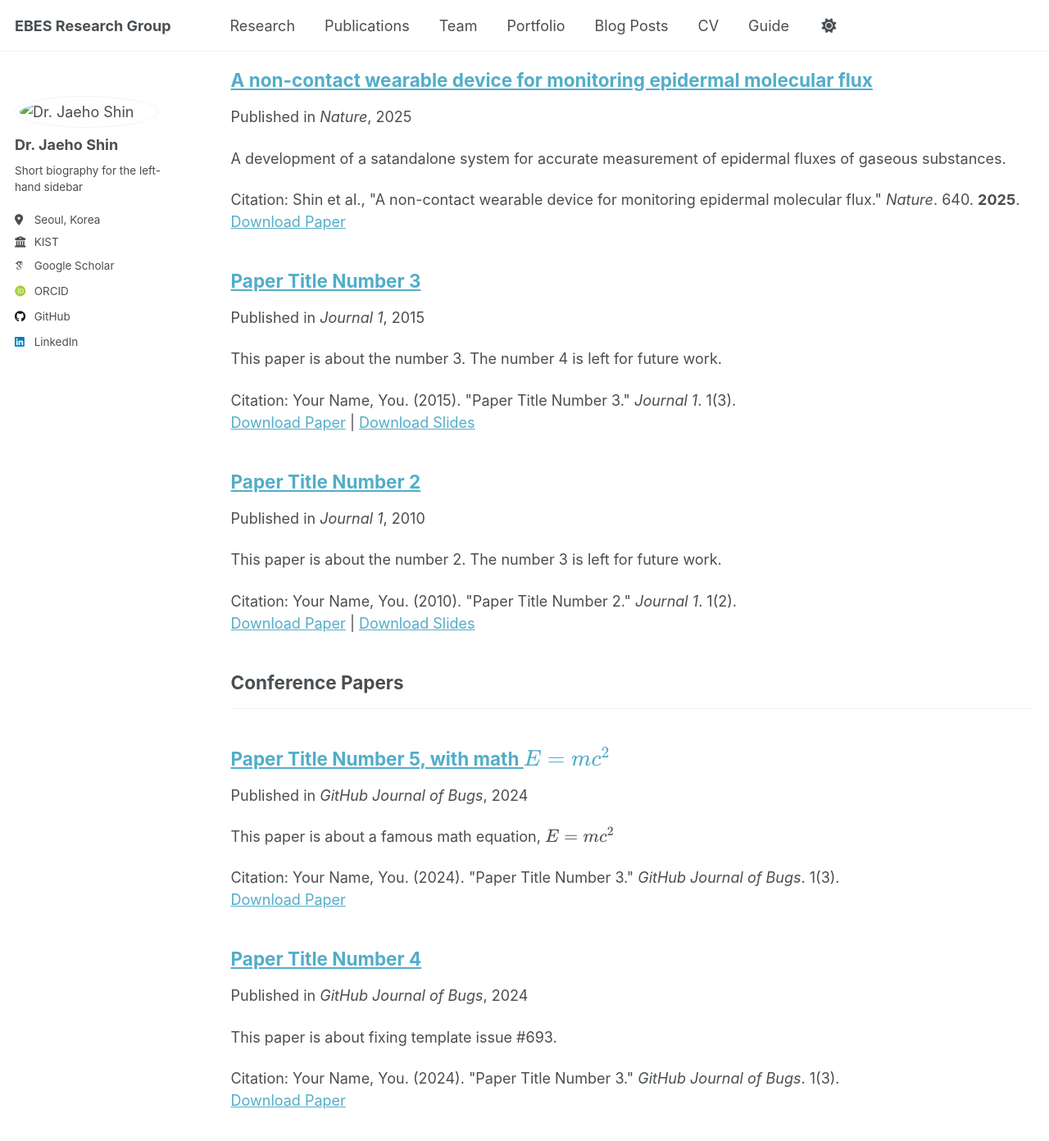
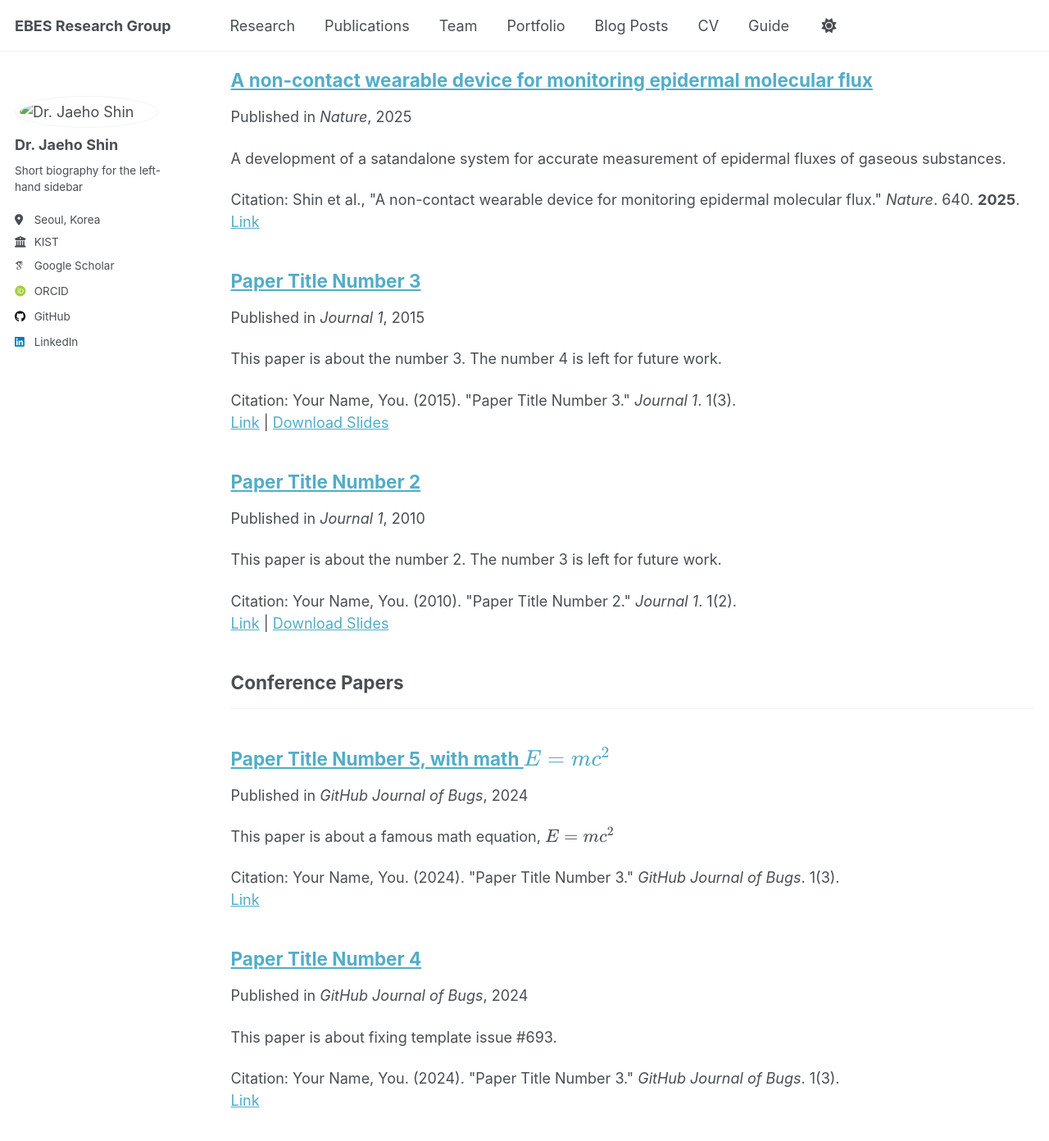
Before and after one commit to JaehoShin84/EBES-Group, a Jekyll site: the page built from _pages/publications.html, in a window 1280 px wide and 1400 px high, scrolled down 220 px. Shown: the top 1392 px of the window at 82% size. Built offline with Jekyll 4.4.1, drawn with Linux system fonts in a browser that asks for light colours; some web fonts are replaced; a script that is not in the unit is left out.

Commit message:
Update archive-single.html

```diff
--- a/_includes/archive-single.html
+++ b/_includes/archive-single.html
@@ -53,13 +53,13 @@
     {% endif %}
 
     {% if post.citation and post.paperurl and post.slidesurl and post.bibtexurl %}
-      <p>Citation: {{ post.citation }}<br /><a href="{{ post.paperurl }}">Download Paper</a> | <a href="{{ post.slidesurl }}">Download Slides</a> | <a href="{{ post.bibtexurl }}">Download Bibtex</a></p>
+      <p>Citation: {{ post.citation }}<br /><a href="{{ post.paperurl }}">Link</a> | <a href="{{ post.slidesurl }}">Download Slides</a> | <a href="{{ post.bibtexurl }}">Download Bibtex</a></p>
     {% elsif post.citation and post.paperurl and post.slidesurl %}
-      <p>Citation: {{ post.citation }}<br /><a href="{{ post.paperurl }}">Download Paper</a> | <a href="{{ post.slidesurl }}">Download Slides</a></p>
+      <p>Citation: {{ post.citation }}<br /><a href="{{ post.paperurl }}">Link</a> | <a href="{{ post.slidesurl }}">Download Slides</a></p>
     {% elsif post.citation and post.paperurl and post.bibtexurl %}
-      <p>Citation: {{ post.citation }}<br /><a href="{{ post.paperurl }}">Download Paper</a> | <a href="{{ post.bibtexurl }}">Download Bibtex</a></p>
+      <p>Citation: {{ post.citation }}<br /><a href="{{ post.paperurl }}">Link</a> | <a href="{{ post.bibtexurl }}">Download Bibtex</a></p>
     {% elsif post.citation and post.paperurl %}
-      <p>Citation: {{ post.citation }}<br /><a href="{{ post.paperurl }}">Download Paper</a></p>
+      <p>Citation: {{ post.citation }}<br /><a href="{{ post.paperurl }}">Link</a></p>
     {% elsif post.citation and post.slidesurl and post.bibtexurl %}
       <p>Citation: {{ post.citation }}<br /><a href="{{ post.slidesurl }}">Download Slides</a> | <a href="{{ post.bibtexurl}}">Download Bibtex</a></p>
     {% elsif post.citation and post.slidesurl %}
@@ -69,9 +69,9 @@
     {% elsif post.citation %}
       <p>Citation: {{ post.citation }}</p>
     {% elsif post.paperurl and post.bibtexurl %}
-      <p><a href=" {{ post.paperurl }} ">Download Paper</a> | <a href="{{ post.bibtexurl }}">Download Bibtex</a></p>
+      <p><a href=" {{ post.paperurl }} ">Link</a> | <a href="{{ post.bibtexurl }}">Download Bibtex</a></p>
     {% elsif post.paperurl %}
-      <p><a href=" {{ post.paperurl }} ">Download Paper</a></p>
+      <p><a href=" {{ post.paperurl }} ">Link</a></p>
     {% elsif post.slidesurl and post.bibtexurl %}
       <p><a href="{{ post.slidesurl }}">Download Slides</a> | <a href="{{ post.bibtexurl }}">Download Bibtex</a></p>
     {% elsif post.slidesurl %}
```
